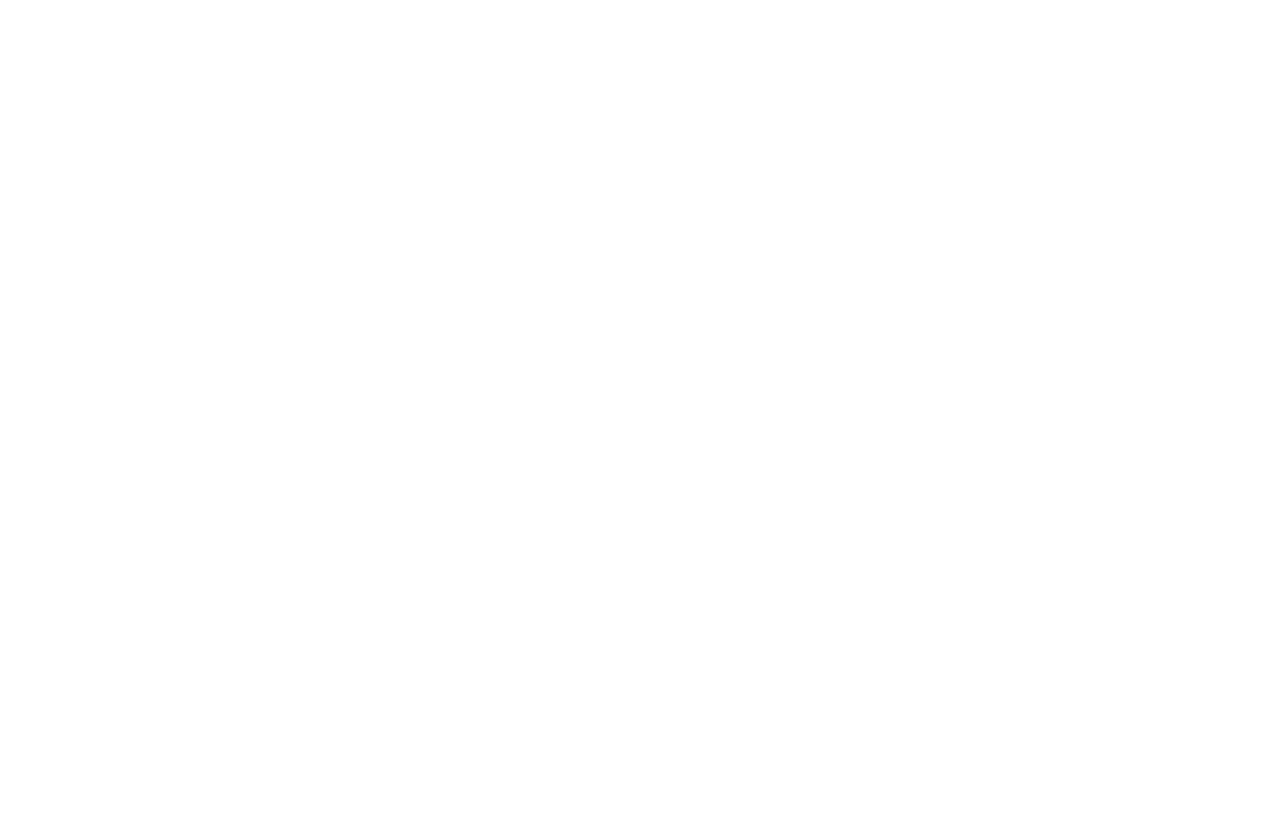
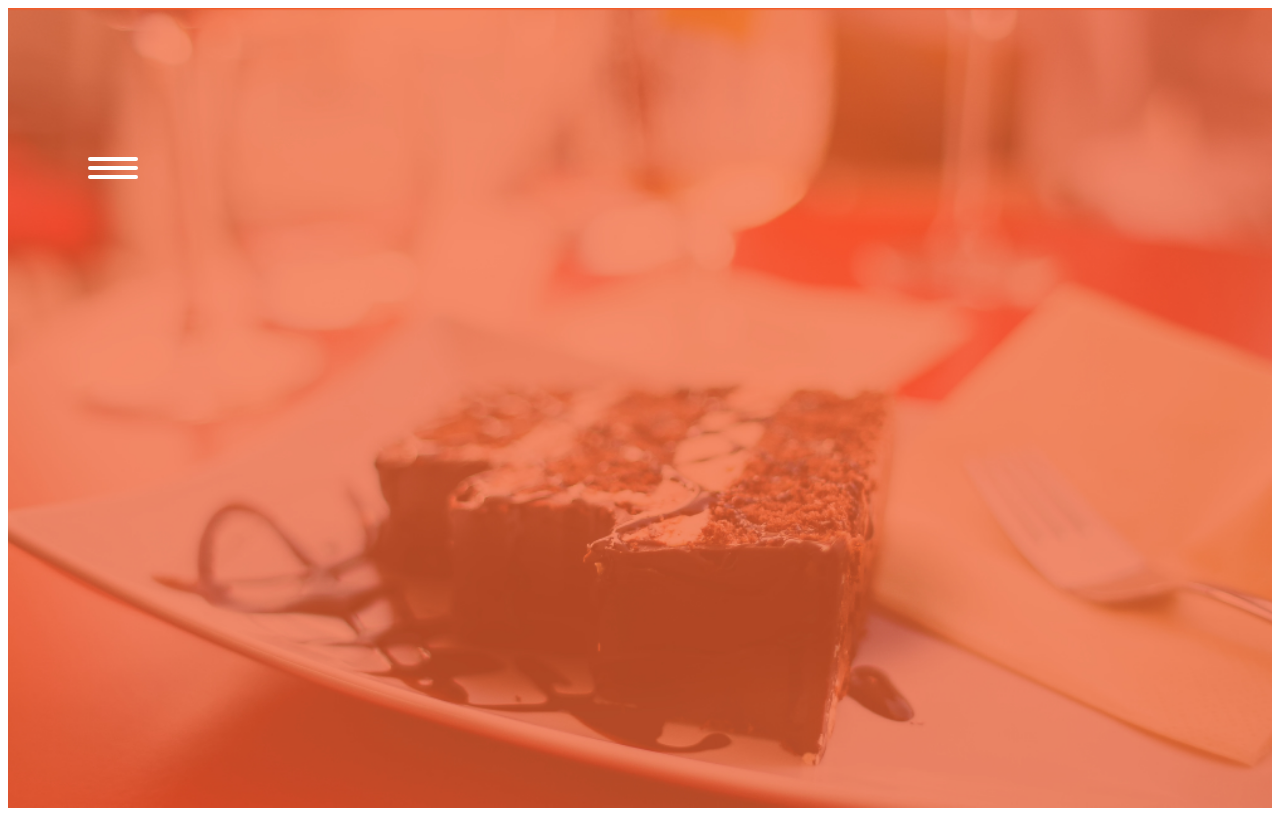
Before and after one commit to cyruswere/Anitas_kitchen, a plain HTML site: page index.html in a window 1280 px wide. Drawn offline with Linux system fonts and the light colour scheme.

Commit message:
made changes

```diff
--- a/index.css
+++ b/index.css
@@ -0,0 +1,36 @@
+header{
+    margin: 0;
+    width: 100%;
+    background-image: url("landing.jpg");
+    height: 800px;
+    background-repeat: no-repeat;
+    position: static;
+    background-size: cover;
+    background-position: center;
+}
+.nav div{
+    height: 4px;
+    background-color: white;
+    margin: 5px 0;
+    border-radius: 25px;
+}
+.nav{
+    width: 30px;
+    display: block;
+    margin: 9em 0 0 5em;
+    float: left;
+}
+
+.one{
+    width: 50px;
+}
+.two{
+    width: 50px;
+}
+.three{
+    width: 50px;
+}
+.nav div:hover {
+    width: max-content;
+    background-color: black;
+}
--- a/index.html
+++ b/index.html
@@ -8,6 +8,15 @@
     <title>Anitas kitchen</title>
 </head>
 <body>
+    <header>
+        <div">
+            <a href="a" class="nav">
+                <div class="one"></div>
+                <div class="two"></div>
+                <div class="three"></div>
+            </a>
+        </div>
+    </header>
 
 </body>
 </html>
```
Also changed, not shown: beefBurger.jpg (added), breakfast.jpg (added), chickenBurger.jpg (added), chickenPizza.jpg (added), dinner.jpg (added), dinner2.jpg (added), drink1.jpg (added), drink2.jpg (added), fastFood1.jpg (added), fastFood2.jpg (added), foodsBg.jpg (added), landing.jpg (added), logoBig.png (added), lunch.jpg (added), 4 more files.
